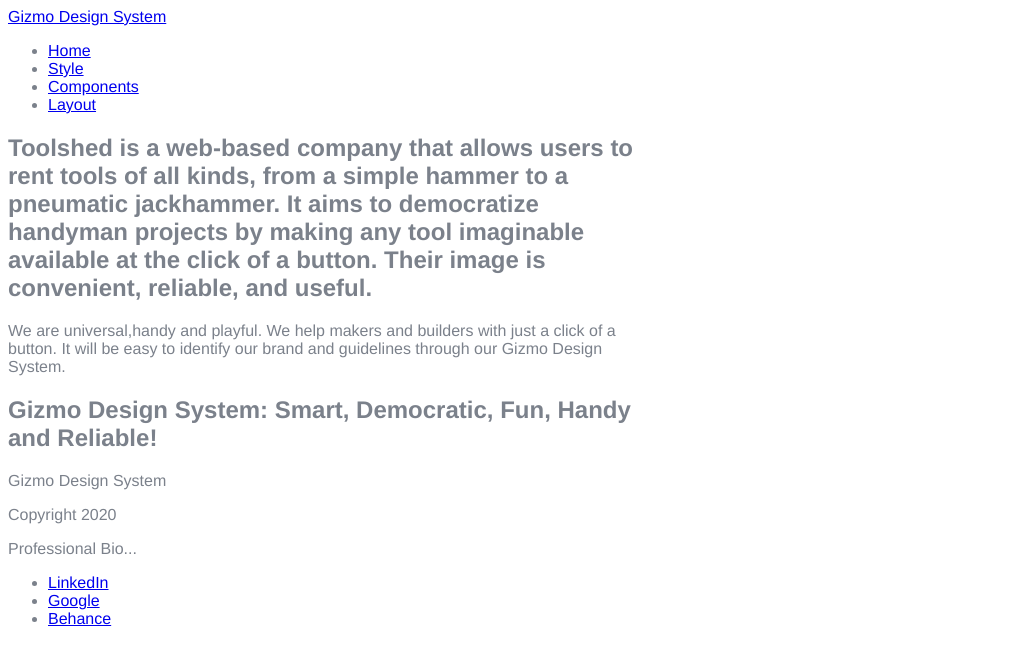
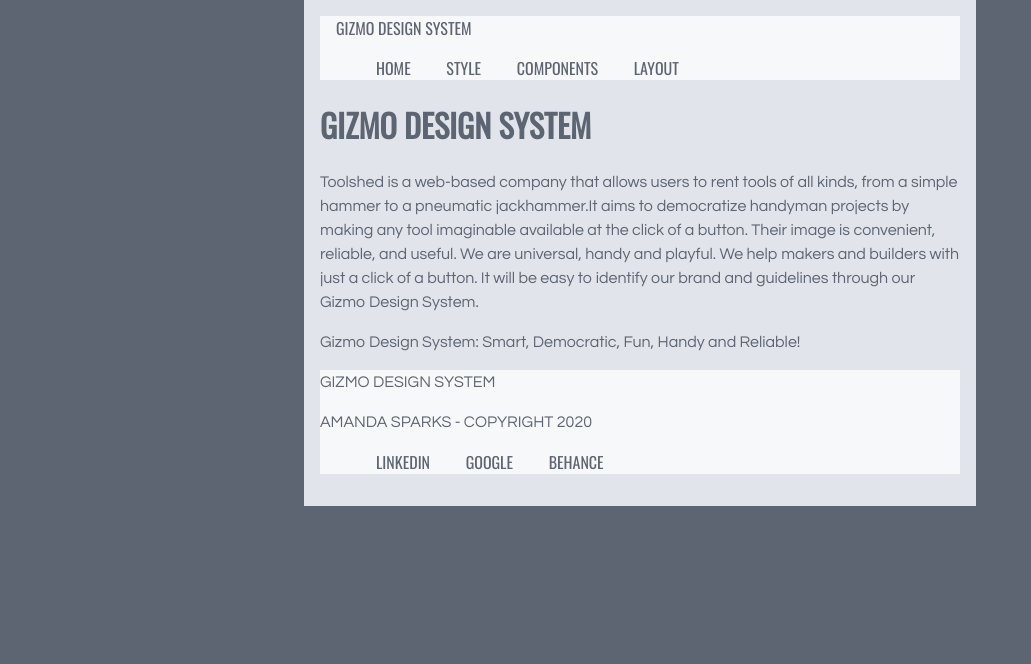
Before and after one commit to Spar245/gizmo-design-system, a plain HTML site: page index.html in a window 1280 px wide. Shown: the whole page, without its empty margins (0-1031 px from the left). Drawn offline with nearby package versions, Linux system fonts and the light colour scheme.

Commit message:
Added CSS Variables / Edits to version 1 / NOT ZIPPED

```diff
--- a/gizmo.css
+++ b/gizmo.css
@@ -1,23 +1,60 @@
+/*===========================================
+Colors Variables
+============================================*/
+
+html {
+	--gadget-grey: 		#5e6572;
+	--tool-blue: 		#98c1d9;
+	--safety-first: 	#ee6c4d;
+
+	--grey-shade-light:	#e1e5eb;
+	--grey-shade-dark:	#454a53;
+
+	--blue-shade-light:	#f7f8f9;
+	--blue-shade-dark-standard:	#6f8d9e;
+
+	--red-shade-light:	#f5ae9d;
+	--red-shade-dark:	#ae4f39;
+
+	--font-primary:		'Oswald', Impact, sans-serif;
+	--font-secondary:	'Questrial', Helvetica, Arial, sans-serif;
+
+}
+
 /*=====================================================
 Typography
 ======================================================*/
 
-Html {
-	color: #7b818b;
-	Font-family: Helvetica, Arial, sans-serif;
+html {
+	color: var(--gadget-grey);
+	font-family: var(--font-primary);
+	background-color: var(--gadget-grey);
 }
 
 a {
-color: #98c1d9
+	color: var(--gadget-grey);
  	text-decoration: none;
+ 	padding: 1rem;
+
 }
 
-a: visited {
-	color: #e4e5e7}
+a:visited {
+	color: var(--gadget-grey);
+}
 
-a: hover, a: focus {
-	Color: #c6ddea
+a:hover, a:focus {
+	color: var(--safety-first);
 	text-decoration: underline;
+}
+
+p {
+	font-family: var(--font-secondary);
+	line-height: 1.5;
+}
+
+h1{
+	text-transform: uppercase;
+
 }
 
 /*=====================================================
@@ -25,9 +62,10 @@ Master Page Layout
 ======================================================*/
 
 body {
-	Color: #5e6572
-margin: 0 auto;
-	max-width: 40rem;
+		background-color: var(--grey-shade-light);
+		margin: 0 auto;
+		max-width: 40rem;
+		padding: 1rem;
 }
 
 /*=====================================================
@@ -44,36 +82,15 @@ Figure Component
 ======================================================*/
 
 figure {
-	background-color:#F7F8F9;
+	background-color: var(--blue-shade-light);
 	margin: 0;
 	padding: 1rem;
+
+
 }
 
 figcaption {
 	margin-top: .5rem;
-}
-
-/*=====================================================
-Nav Primary Component*******
-======================================================*/
-
-.nav-primary {
-	border-top: 1px solid #666;
-	margin-top: 1rem;
-}
-
-
-.nav-primary a {
-	border-bottom: 1px solid #ddd;
-	display: block;
-}
-
-/*=====================================================
-Logo Component
-======================================================*/
-
-.logo {
-	font-size: 2rem;
 }
 
 
@@ -81,6 +98,23 @@ Logo Component
 Header Page Component
 ======================================================*/
 
-.header-primary {
-	Background-color: #c4c7cb;
+header {
+	background-color: var(--blue-shade-light);
+	margin: 0 auto;
+	text-transform: uppercase;
+	width: 100%;
+
+
+
 }
+
+/*=====================================================
+Footer Component
+======================================================*/
+
+footer {
+	background-color: var(--blue-shade-light);
+	margin: 0 auto;
+	text-transform: uppercase;
+	width: 100%;
+}
--- a/index.html
+++ b/index.html
@@ -1,49 +1,49 @@
 <!DOCTYPE html>
-<html lang=”en-us”>
+<html lang="en-us">
 
 <head>
 	<meta charset=”UTF-8”>
-	<meta name=”viewport” content=”width=device-width, initial-scale=1”>
+	<meta name="viewport" content="width=device-width, initial-scale=1">
 	<title>Gizmo Design System</title>
 	<link rel="stylesheet" href="gizmo.css">
+	<link href="https://fonts.googleapis.com/css?family=Questrial&display=swap" rel="stylesheet">
+	<link href="https://fonts.googleapis.com/css?family=Oswald&display=swap" rel="stylesheet">
 </head>
 
 <body>
 	<header>
 
-		<a href=”index.html” class=”site-logo”>Gizmo Design System</a>
+		<a href="index.html" class="site-logo">Gizmo Design System</a>
 
 		<nav>
 			<ul>
-				<li><a href=”index.html”>Home</a></li>
-				<li><a href=”style.html”>Style</a></li>
-				<li><a href=”components.html”>Components</a></li>
-				<li><a href=”layout.html”>Layout</a></li>
+				<a href="index.html">Home</a>
+				<a href="style.html">Style</a>
+				<a href="components.html">Components</a>
+				<a href="layout.html">Layout</a>
 			</ul>
 		</nav>
 
 	</header>
 
 	<main>
+		<h1>Gizmo Design System</h1>
 
-		<h2>Toolshed is a web-based company that allows users to rent tools of all kinds, from a simple hammer to a pneumatic jackhammer. It aims to democratize handyman projects by making any tool imaginable available at the click of a button. Their image is convenient, reliable, and useful.</h2>
+		<p>Toolshed is a web-based company that allows users to rent tools of all kinds, from a simple hammer to a pneumatic jackhammer.It aims to democratize handyman projects by making any tool imaginable available at the click of a button. Their image is convenient, reliable, and useful. We are universal, handy and playful. We help makers and builders with just a click of a button. It will be easy to identify our brand and guidelines through our Gizmo Design System.</p>
 
-		<p>We are universal,handy and playful. We help makers and builders with just a click of a button. It will be easy to identify our brand and guidelines through our Gizmo Design System.</p>
-
-		<h2>Gizmo Design System: Smart, Democratic, Fun, Handy and Reliable!</h2>
+		<p>Gizmo Design System: Smart, Democratic, Fun, Handy and Reliable!</p>
 
 	</main>
 
 	<footer>
-		<p>Gizmo Design System<p>
-		<p>Copyright 2020</p>
-		<p>Professional Bio...</p>
+		<p>Gizmo Design System</p>
+		<p>Amanda Sparks - Copyright 2020</p>
 
 		<nav>
 			<ul>
-				<li><a href=”linkedin.html”>LinkedIn</a></li>
-				<li><a href=”google.html”>Google</a></li>
-				<li><a href=”behance.html”>Behance</a></li>
+				<a href="http://linkedin.com">LinkedIn</a>
+				<a href="http://google.com">Google</a>
+				<a href="http://behance.com">Behance</a>
 			</ul>
 
 	</footer>
```
Also changed, not shown: components.html (+17 -15 lines), layout.html (+17 -15 lines), style.html (+45 -23 lines).
